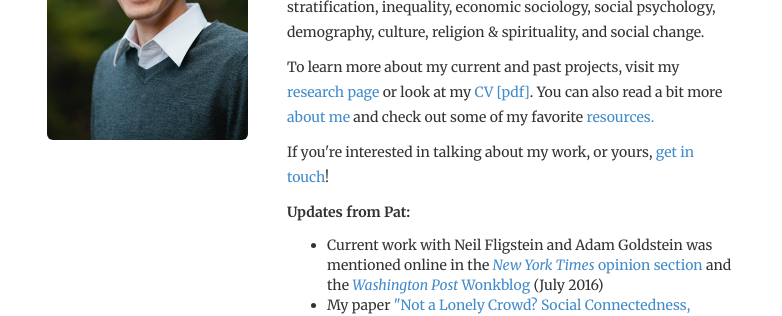
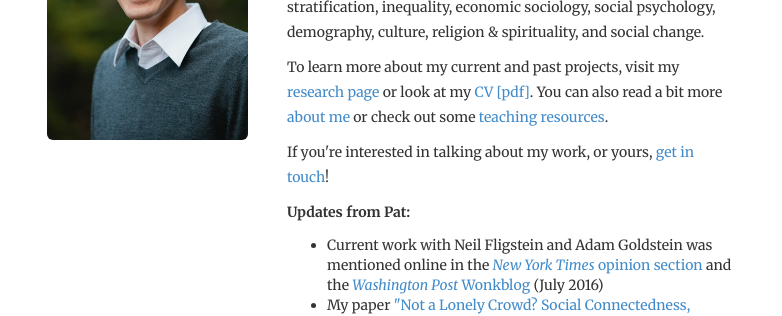
Before and after one commit to ophastings/ophastings.github.io, a Jekyll site: the page built from index.html, in a window 1280 px wide. Shown: the part 305-621 px from the top of the page, without its empty margins (248-1030 px from the left). Built offline with Jekyll 4.4.1, drawn with Linux system fonts in a browser that asks for light colours; comment, search, counter and statistics services are not loaded.

Commit message:
update homepage

```diff
--- a/index.html
+++ b/index.html
@@ -23,7 +23,7 @@ description: Website of Orestes Pat Hastings, sociology PhD candidate at UC Berk
 
 	<p>To learn more about my current and past projects, visit my <a href="research">research page</a>
 	or look at my <a href="HastingsCV.pdf">CV [pdf]</a>. You can also
-	read a bit more <a href="personal">about me</a> and check out some of my favorite <a href="resources">resources.</a></p>
+	read a bit more <a href="personal">about me</a> or check out some <a href="teaching">teaching resources</a>.</p>
 	<p>If you're interested in talking about my work, or yours, <a href="contact">get in touch</a>!</p>
 
 
```
